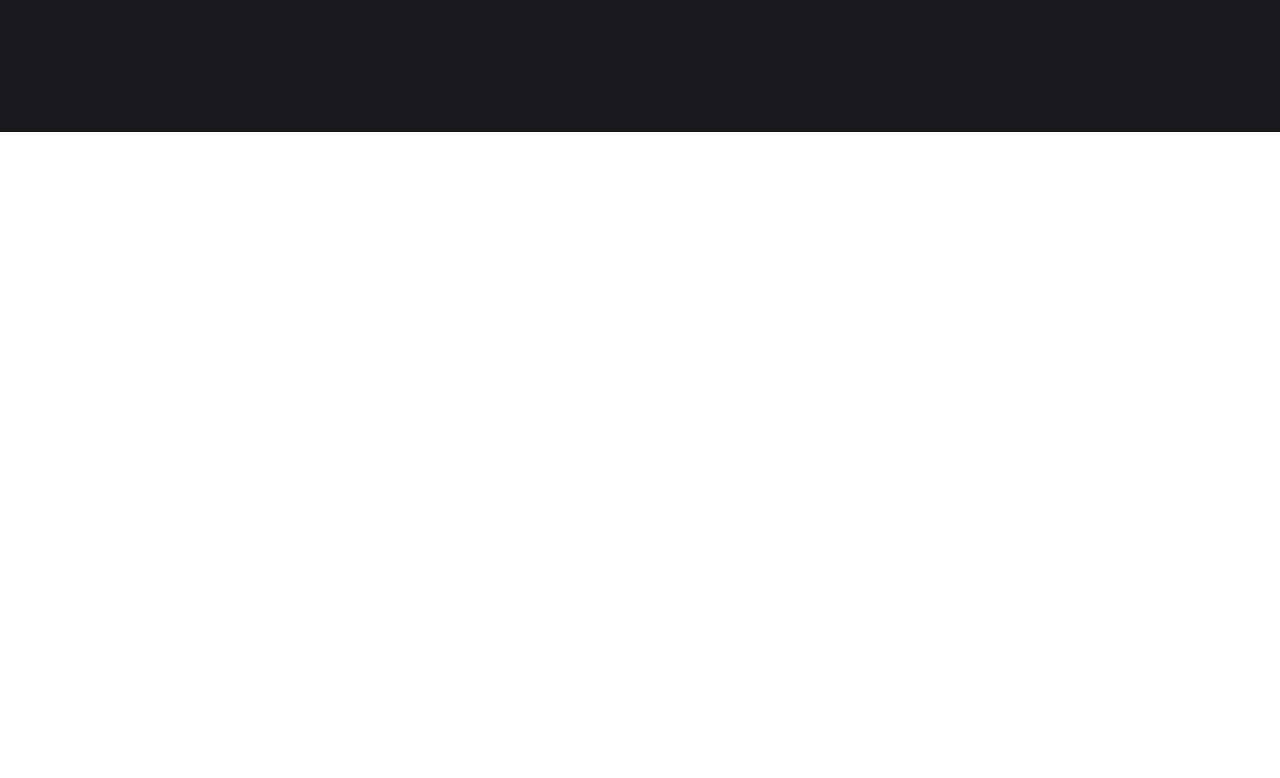
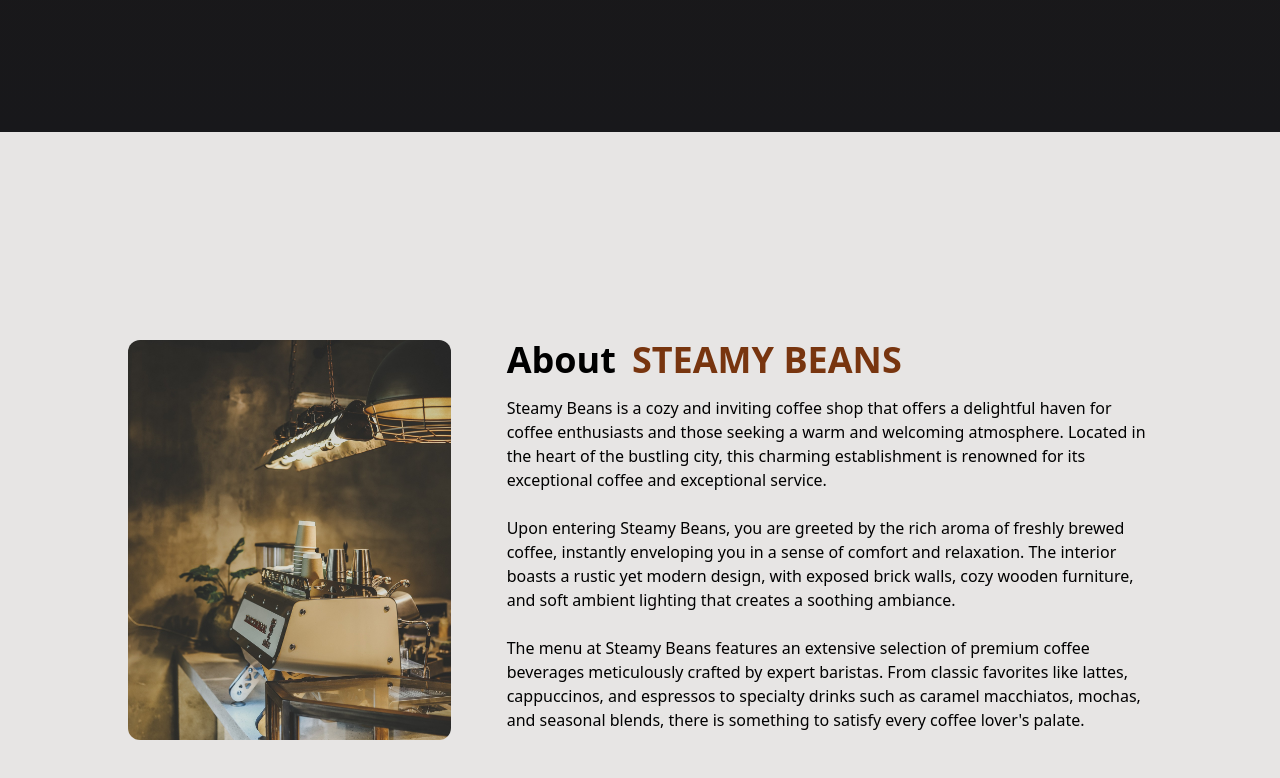
Before and after one commit to aequitaskk/cafe-next, a Next.js app: page / in a window 1280 px wide. Shown: the part 1468-2246 px from the top of the page. Before the commit the page ends 1600 px from the top, so only its background shows below. Built offline with nearby package versions, Linux system fonts and the light colour scheme.

Commit message:
create AboutUs

```diff
--- a/app/page.js
+++ b/app/page.js
@@ -2,6 +2,7 @@ import Image from "next/image";
 import { Inter } from "next/font/google";
 import Top from "@/components/Top";
 import Menu from "@/components/Menu";
+import AboutUs from "@/components/AboutUs";
 
 const inter = Inter({ subsets: ["latin"] });
 
@@ -10,6 +11,7 @@ export default function Home() {
     <main>
       <Top />
       <Menu />
+      <AboutUs />
     </main>
   );
 }
--- /dev/null
+++ b/components/AboutUs.jsx
@@ -0,0 +1,60 @@
+import React from "react";
+import { TypingTextTitle } from "./TypingTextTitle";
+import Image from "next/image";
+
+const AboutUs = () => {
+  return (
+    <section className="h-screen bg-stone-200 py-32 px-10">
+      <div className="max-w-5xl mt-20 flex mx-auto">
+        <div className="flex md:gap-12 xl:gap-14">
+          <div className="lg:flex-[1]">
+            <Image
+              src="/images/cafe.jpg"
+              alt="cafe"
+              width={1000}
+              height={1000}
+              className="rounded-xl hidden lg:block h-[400px] object-cover"
+            />
+          </div>
+          <div className="flex-[2]">
+            <div className="flex flex-col">
+              <div className="flex items-center gap-4 pb-4">
+                <h2 className="text-black text-4xl font-bold">About</h2>
+                <TypingTextTitle title="STEAMY BEANS" />
+              </div>
+              <div>
+                <p>
+                  Steamy Beans is a cozy and inviting coffee shop that offers a
+                  delightful haven for coffee enthusiasts and those seeking a
+                  warm and welcoming atmosphere. Located in the heart of the
+                  bustling city, this charming establishment is renowned for its
+                  exceptional coffee and exceptional service.
+                </p>
+                <br />
+                <p>
+                  Upon entering Steamy Beans, you are greeted by the rich aroma
+                  of freshly brewed coffee, instantly enveloping you in a sense
+                  of comfort and relaxation. The interior boasts a rustic yet
+                  modern design, with exposed brick walls, cozy wooden
+                  furniture, and soft ambient lighting that creates a soothing
+                  ambiance.
+                </p>
+                <br />
+                <p>
+                  The menu at Steamy Beans features an extensive selection of
+                  premium coffee beverages meticulously crafted by expert
+                  baristas. From classic favorites like lattes, cappuccinos, and
+                  espressos to specialty drinks such as caramel macchiatos,
+                  mochas, and seasonal blends, there is something to satisfy
+                  every coffee lover's palate.
+                </p>
+              </div>
+            </div>
+          </div>
+        </div>
+      </div>
+    </section>
+  );
+};
+
+export default AboutUs;
--- /dev/null
+++ b/components/TypingTextTitle.jsx
@@ -0,0 +1,21 @@
+"use client";
+
+import { motion } from "framer-motion";
+import { textContainer, textVariant } from "../utils/motion";
+
+export const TypingTextTitle = ({ title }) => {
+  return (
+    <motion.p
+      variants={textContainer}
+      initial="hidden"
+      whileInView="show"
+      className="text-center text-amber-900 text-4xl font-extrabold"
+    >
+      {Array.from(title).map((letter, index) => (
+        <motion.span key={index} variants={textVariant}>
+          {letter === " " ? "\u00A0" : letter}
+        </motion.span>
+      ))}
+    </motion.p>
+  );
+};
```
Also changed, not shown: public/images/cafe.jpg (added).
